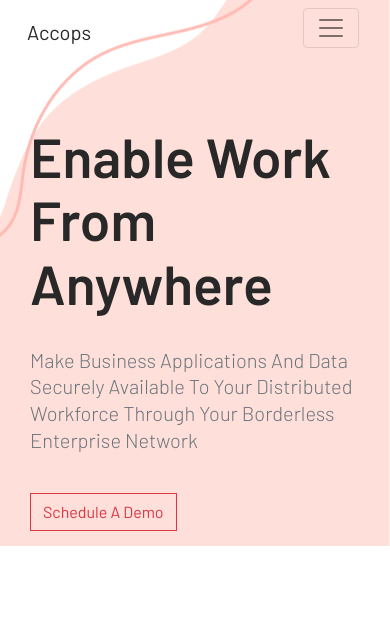
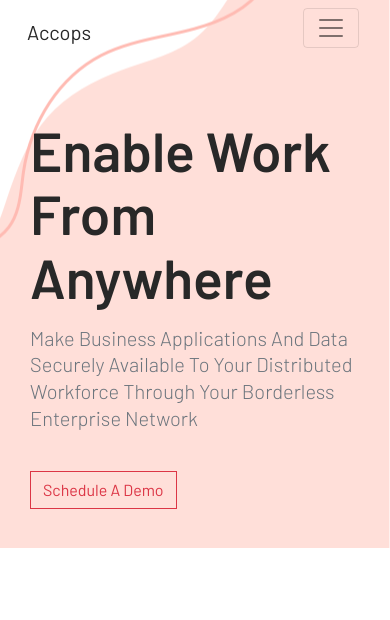
Before and after one commit to azharKhalid/psych-interview-assignment, a plain HTML site: page index.html in a window 390 px wide. Shown: the top 620 px of the page. Drawn offline with nearby package versions, Linux system fonts and the light colour scheme.

Commit message:
complete website

```diff
--- a/css/main.css
+++ b/css/main.css
@@ -551,8 +551,10 @@ nav {
     margin-left: 1rem;
   }
   .mainDivRes {
-    margin-top: -6rem;
     padding: 15px;
+  }
+  #mainTitle {
+    margin-top: 3rem !important;
   }
   .mainDivResImage {
     display: none;
--- a/index.html
+++ b/index.html
@@ -300,12 +300,12 @@
         <!-- Main Div -->
         <div class="row mainDivRes">
           <div class="col-md-6 col-lg-6">
-            <h3 id="mainTitle" class="pb-4">Enable Work From Anywhere</h3>
-            <p class="text-muted pb-4" id="textMuted">
+            <h3 id="mainTitle">Enable Work From Anywhere</h3>
+            <p class="text-muted my-3" id="textMuted">
               Make Business Applications And Data Securely Available To Your
               Distributed Workforce Through Your Borderless Enterprise Network
             </p>
-            <a href="#" class="btn btn-outline-danger rounded-0"
+            <a href="#" class="btn btn-outline-danger rounded-0 my-4"
               >Schedule A Demo</a
             >
           </div>
@@ -893,7 +893,7 @@
       </div>
     </section>
     <!-- Awards section -->
-    <section id="awards">
+    <section id="awards" class="mt-5">
       <div class="container">
         <div class="row">
           <div class="col text-center">
@@ -905,7 +905,7 @@
             </p>
           </div>
         </div>
-        <div class="row m-5 text-center">
+        <div class="row text-center">
           <div class="span2 my-4 mx-auto">
             <img src="./img/png/Untitled design.png" alt="">
           </div>
```
